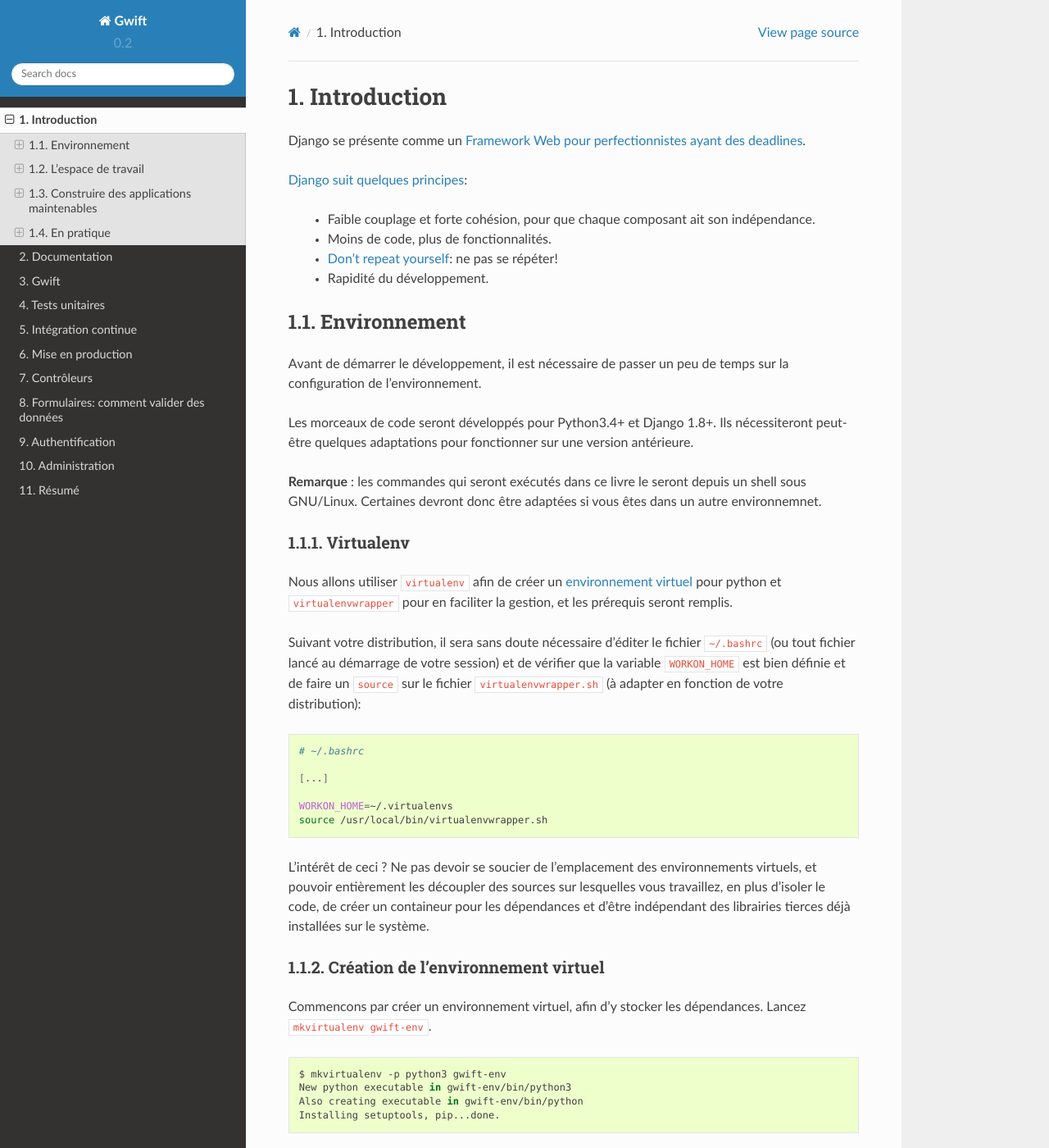
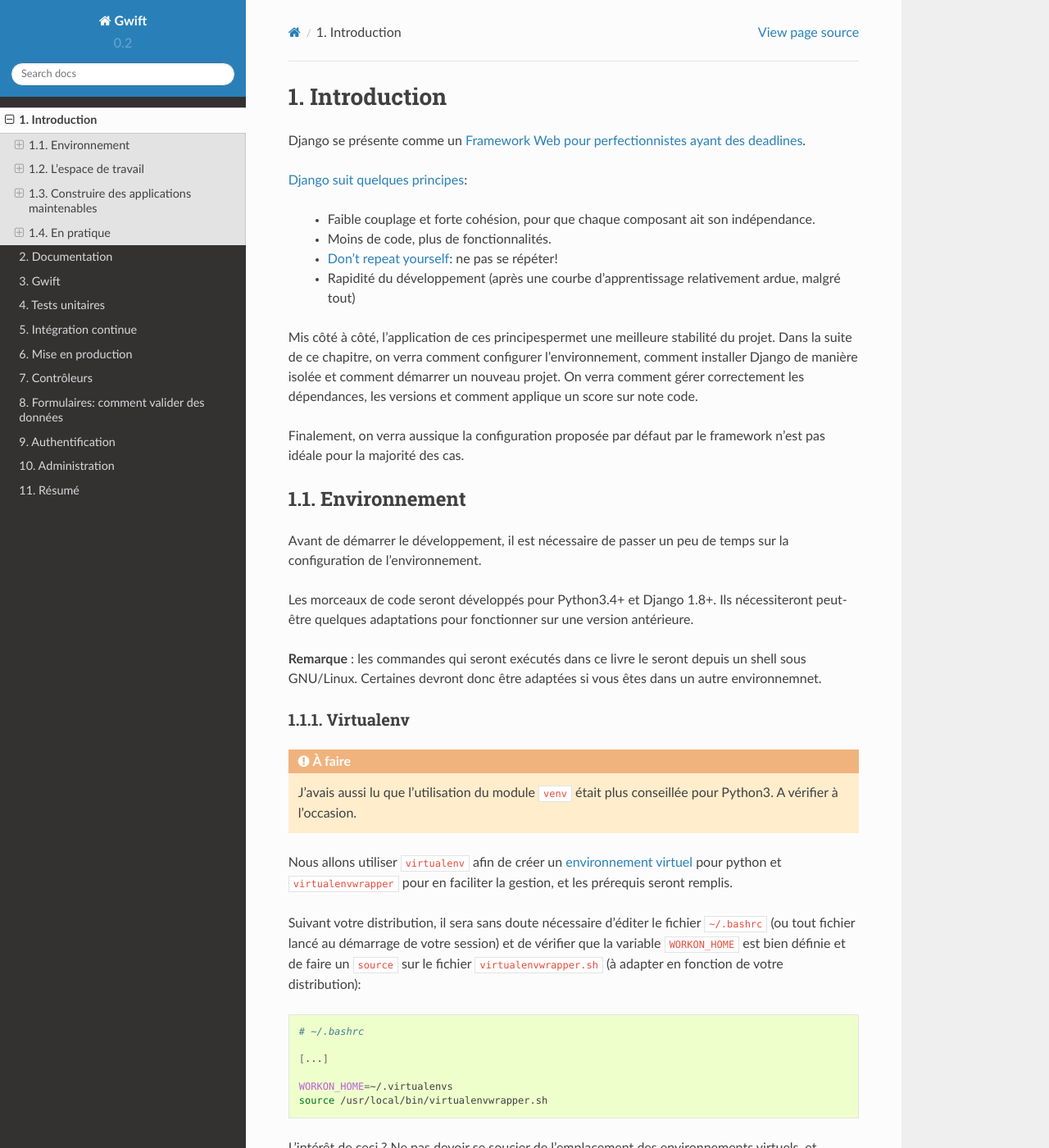
Before and after one commit to Grimbox/gwift-book, a Sphinx documentation site: the page built from source/intro.rst, in a window 1280 px wide and 1400 px high. Shown: the whole window at 82% size. Built offline with Sphinx 7.4.7 and the Read the Docs theme 2.0.0, drawn with Linux system fonts in a browser that asks for light colours.

Commit message:
complete introduction and add todo on venvs

```diff
--- a/source/intro.rst
+++ b/source/intro.rst
@@ -9,7 +9,11 @@
  * Faible couplage et forte cohésion, pour que chaque composant ait son indépendance.
  * Moins de code, plus de fonctionnalités.
  * `Don't repeat yourself <https://fr.wikipedia.org/wiki/Sec>`_: ne pas se répéter!
- * Rapidité du développement.
+ * Rapidité du développement (après une courbe d'apprentissage relativement ardue, malgré tout)
+
+Mis côté à côté, l'application de ces principespermet une meilleure stabilité du projet. Dans la suite de ce chapitre, on verra comment configurer l'environnement, comment installer Django de manière isolée et comment démarrer un nouveau projet. On verra comment gérer correctement les dépendances, les versions et comment applique un score sur note code.
+
+Finalement, on verra aussique la configuration proposée par défaut par le framework n'est pas idéale pour la majorité des cas.
 
 .. include:: intro/01-prerequisites.rst
 
--- a/source/intro/01-prerequisites.rst
+++ b/source/intro/01-prerequisites.rst
@@ -10,6 +10,8 @@
 
 Virtualenv
 ==========
+
+.. todo:: J'avais aussi lu que l'utilisation du module ``venv`` était plus conseillée pour Python3. A vérifier à l'occasion.
 
 Nous allons utiliser ``virtualenv`` afin de créer un `environnement virtuel <http://sametmax.com/les-environnement-virtuels-python-virtualenv-et-virtualenvwrapper/>`_ pour python et ``virtualenvwrapper`` pour en faciliter la gestion, et les prérequis seront remplis.
 
```
